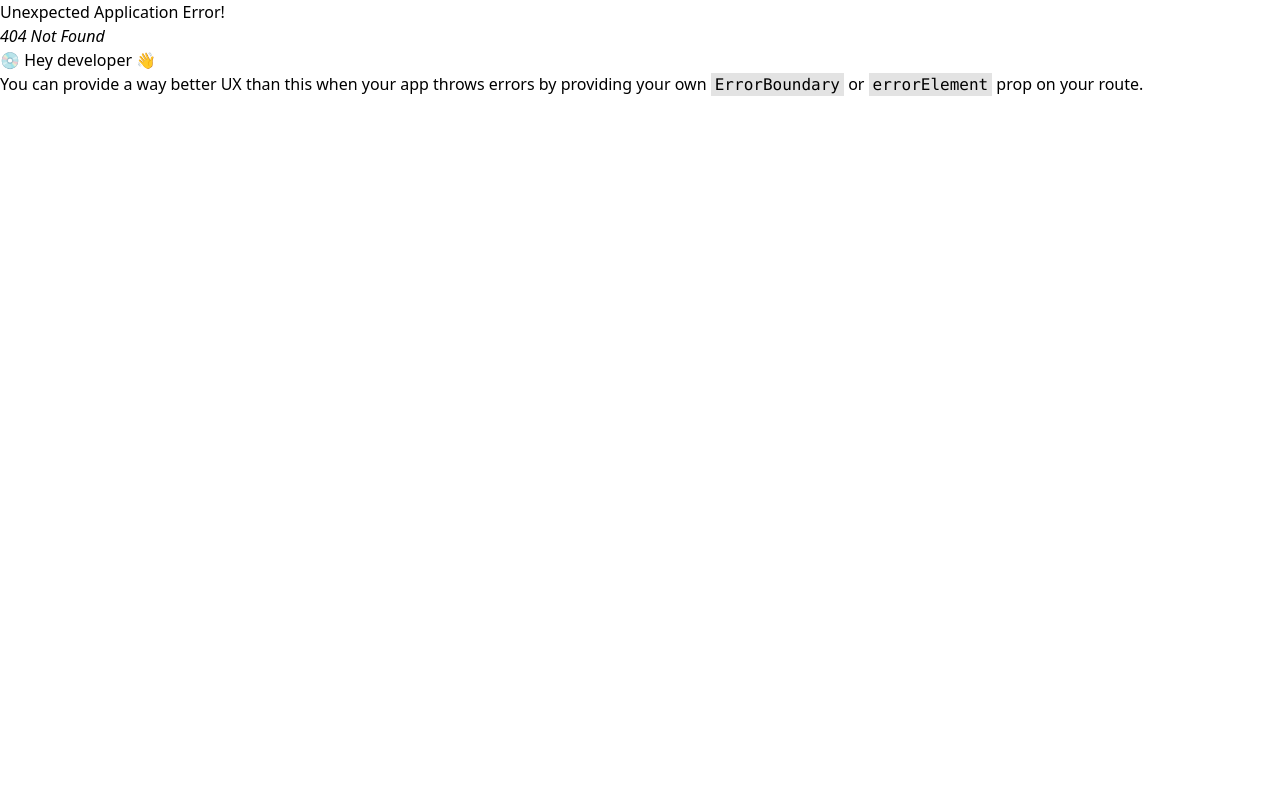
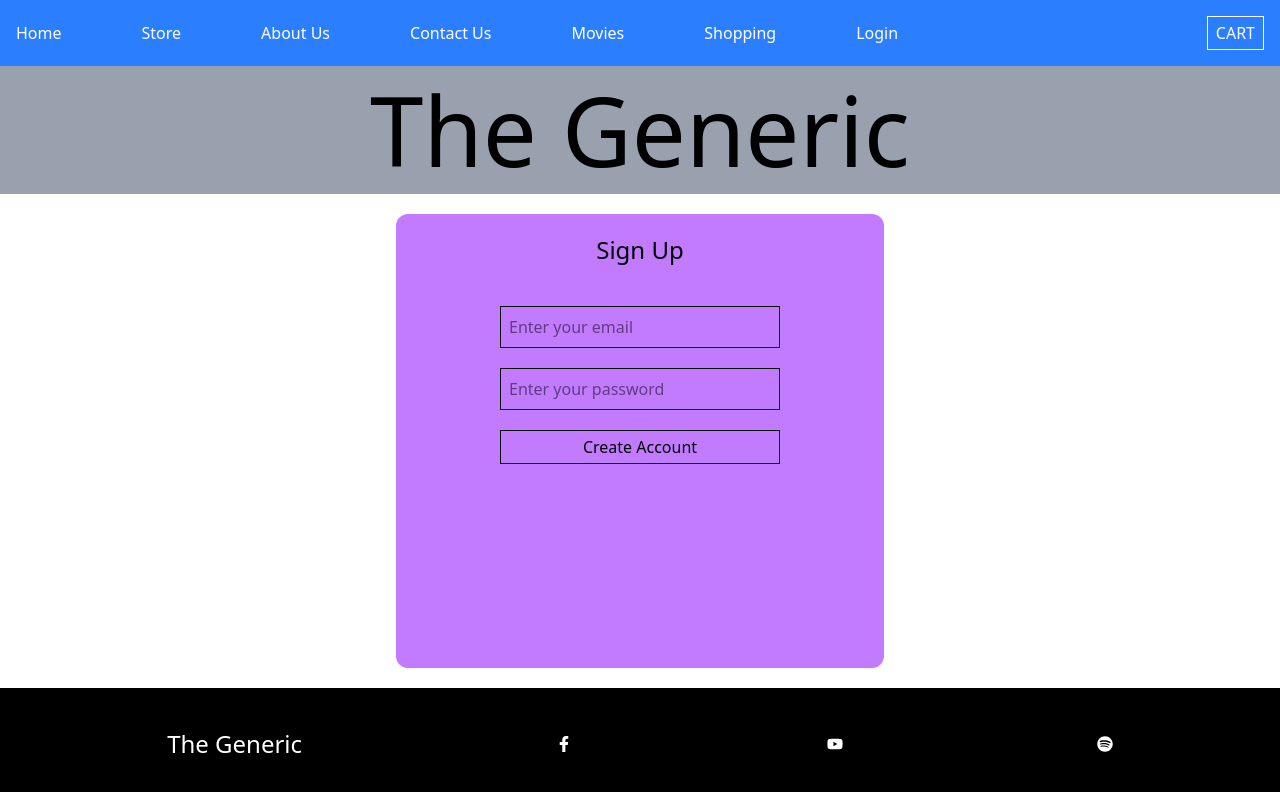
Before and after one commit to karanBais/sharpener-Ecommerce, a React (Vite) app: page /login in a window 1280 px wide. Before the commit this address had no page. Shown: the top 792 px of the page. Built offline with nearby package versions, Linux system fonts and the light colour scheme.

Commit message:
Signup and Authentication

```diff
--- a/src/App.jsx
+++ b/src/App.jsx
@@ -11,6 +11,7 @@ import MovieData from "./Components/MovieData/MovieData";
 import ContactUs from "./Components/ContactUs/ContactUs";
 import Products from "./Components/ShoppingPage/Products";
 import ProductsDetails from "./Components/ShoppingPage/ProductsDetails";
+import Loginpage from "./Components/LoginPage/Loginpage";
 
 
 
@@ -56,6 +57,10 @@ const appRoute = createBrowserRouter([
     {
       path: 'products-details/:productId',
       element: <ProductsDetails />
+    },
+    {
+      path: '/login',
+      element: <Loginpage />
     }
   ]
 }
--- /dev/null
+++ b/src/Components/LoginPage/Loginpage.jsx
@@ -0,0 +1,84 @@
+import React, { useState } from "react";
+
+const Loginpage = () => {
+  const [email, setEmail] = useState("");
+  const [password, setPassword] = useState("");
+  const [sending, setSending] = useState(false);
+
+  const submitHandler = async (e) => {
+    e.preventDefault();
+    setSending(true);
+
+    try {
+      const fetchUsers = await fetch(
+        "https://sharpener-movie-1235c-default-rtdb.firebaseio.com/users.json"
+      );
+      const user = await fetchUsers.json();
+
+      let emailExist = false;
+      if (user) {
+        for (const key in user) {
+          if (user[key].email === email) {
+            emailExist = true;
+            break;
+          }
+        }
+      }
+      if (emailExist) {
+        setSending(false);
+        alert("Email already exists");
+        return;
+      }
+      const response = await fetch(
+        "https://sharpener-movie-1235c-default-rtdb.firebaseio.com/users.json",
+        {
+          method: "POST",
+          body: JSON.stringify({ email, password }),
+          headers: {
+            "Content-Type": "application/json",
+          },
+        }
+      );
+      const data = await response.json();
+      setSending(false);
+      console.log("Success:", data);
+      setEmail("");
+      setPassword("");
+      alert("Sign Up Successful");
+    }
+
+    catch (error) {
+        setSending(false);
+      alert("Sign Up Failed");
+      console.log("Error:", error);
+    }
+  };
+  return (
+    <div className="flex flex-col items-center mx-auto my-5 rounded-xl  bg-purple-400">
+      <h1 className="text-2xl my-5 mx-50">Sign Up</h1>
+      <div className="flex flex-col gap-5 m-5">
+        <input
+          type="text"
+          value={email}
+          onChange={(e) => setEmail(e.target.value)}
+          placeholder="Enter your email"
+          className=" border-1 p-2 w-70"
+          required
+        />
+        <input
+          type="password"
+          value={password}
+          onChange={(e) => setPassword(e.target.value)}
+          placeholder="Enter your password"
+          className=" border-1 p-2 w-70"
+          required
+        />
+        <button type="submit" onClick={submitHandler} className="border-1 p-1">
+          {sending ? "Sending Request..." : "Create Account"}
+        </button>
+      </div>
+    </div>
+  );
+};
+
+export default Loginpage;
--- a/src/Components/Navbar/Navbar.jsx
+++ b/src/Components/Navbar/Navbar.jsx
@@ -18,6 +18,7 @@ const Navbar = () => {
             <NavLink to={'/contact'}> <li>Contact Us</li></NavLink>
             <NavLink to={'/movies'}> <li>Movies</li></NavLink>
             <NavLink to={'/products'}> <li>Shopping</li></NavLink>
+            <NavLink to={'/login'}> <li>Login</li></NavLink>
           </ul>
           <button
             onClick={() => setShowCart(true)}
```
